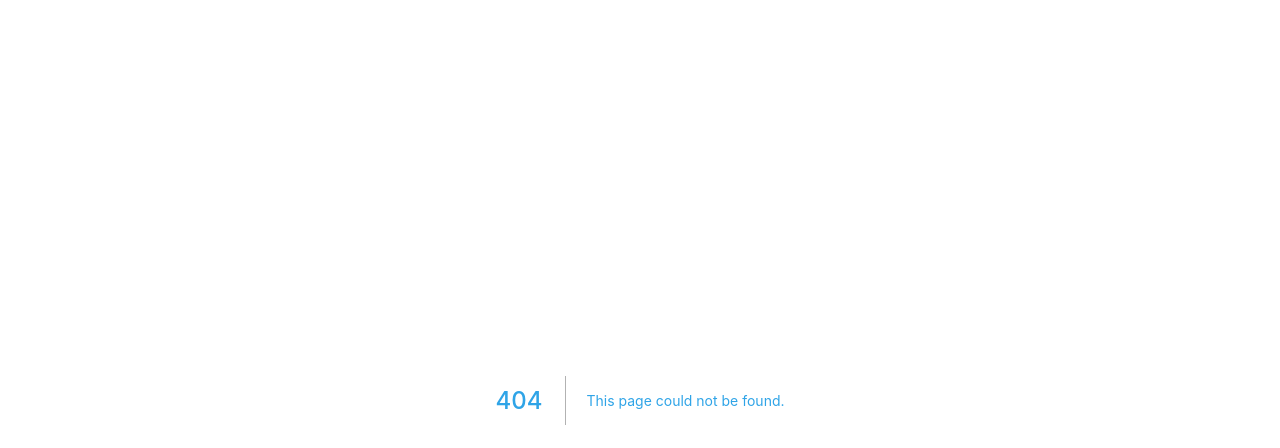
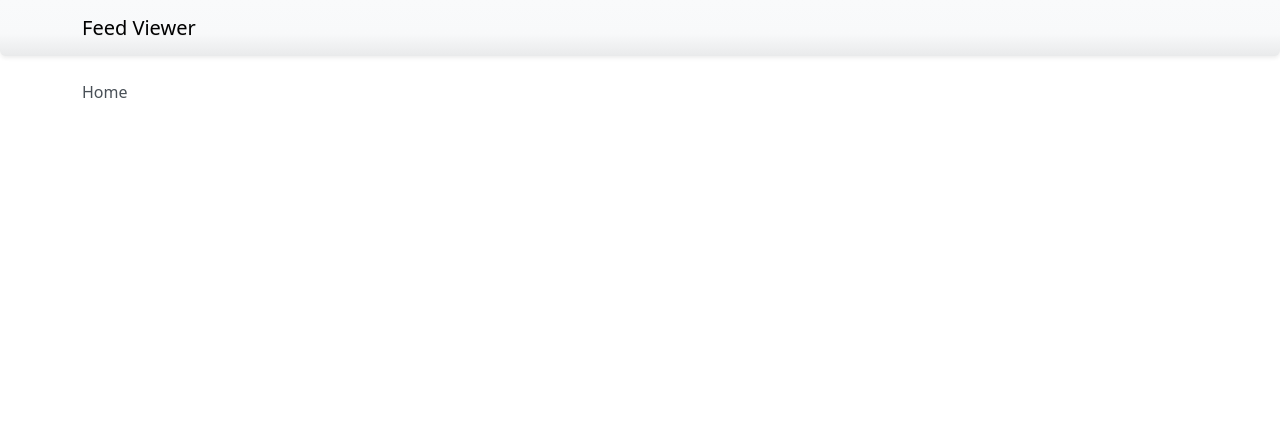
Before and after one commit to nelo-crypto/feed-watcher-frontend, a Next.js app: page / in a window 1280 px wide. Before the commit this address had no page. Shown: the top 448 px of the page. Built offline with nearby package versions, Linux system fonts and the light colour scheme.

Commit message:
Add default homepage

```diff
--- /dev/null
+++ b/src/pages/index.tsx
@@ -0,0 +1,12 @@
+import Layout from '../components/Layout'
+import {Col, Row} from 'react-bootstrap'
+
+export default function Index() {
+    return (
+        <Layout pageTitle={'Home'}>
+            <Row>
+                <Col sm="12">Home</Col>
+            </Row>
+        </Layout>
+    )
+}
```
